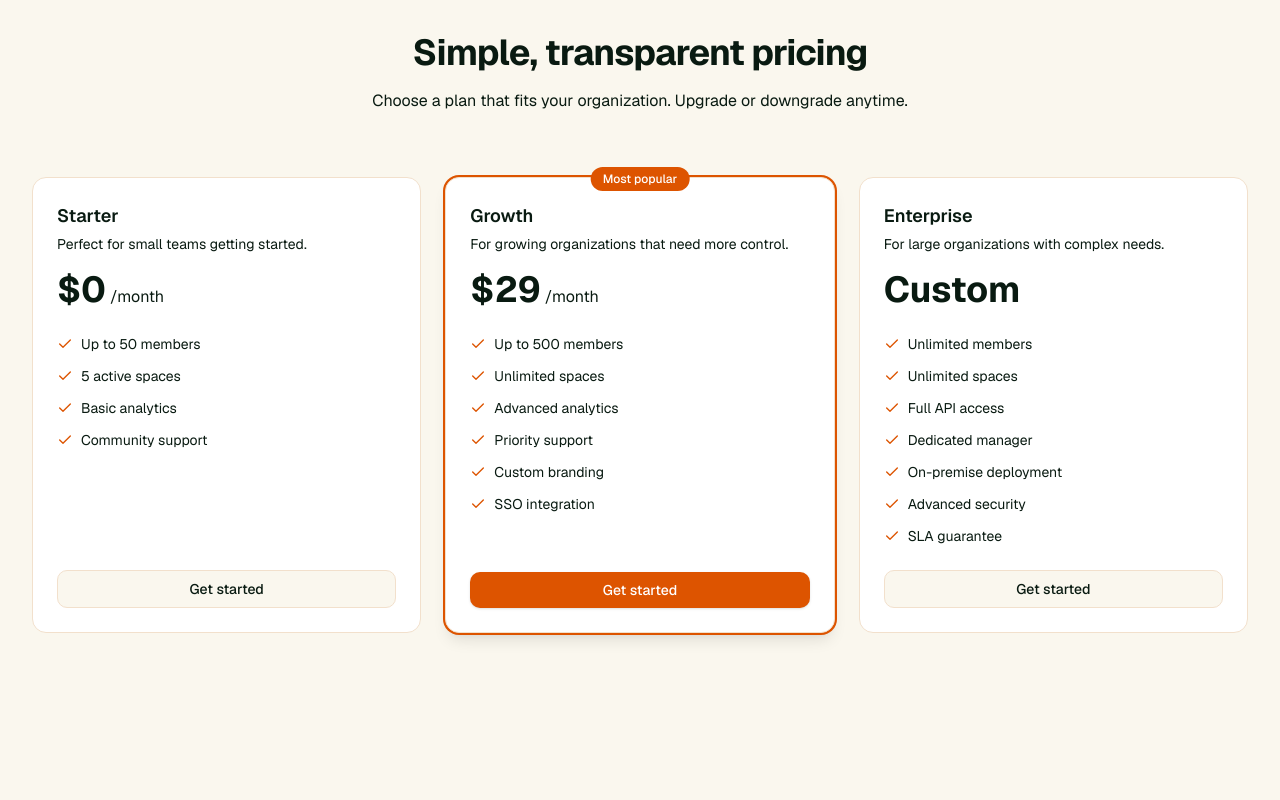
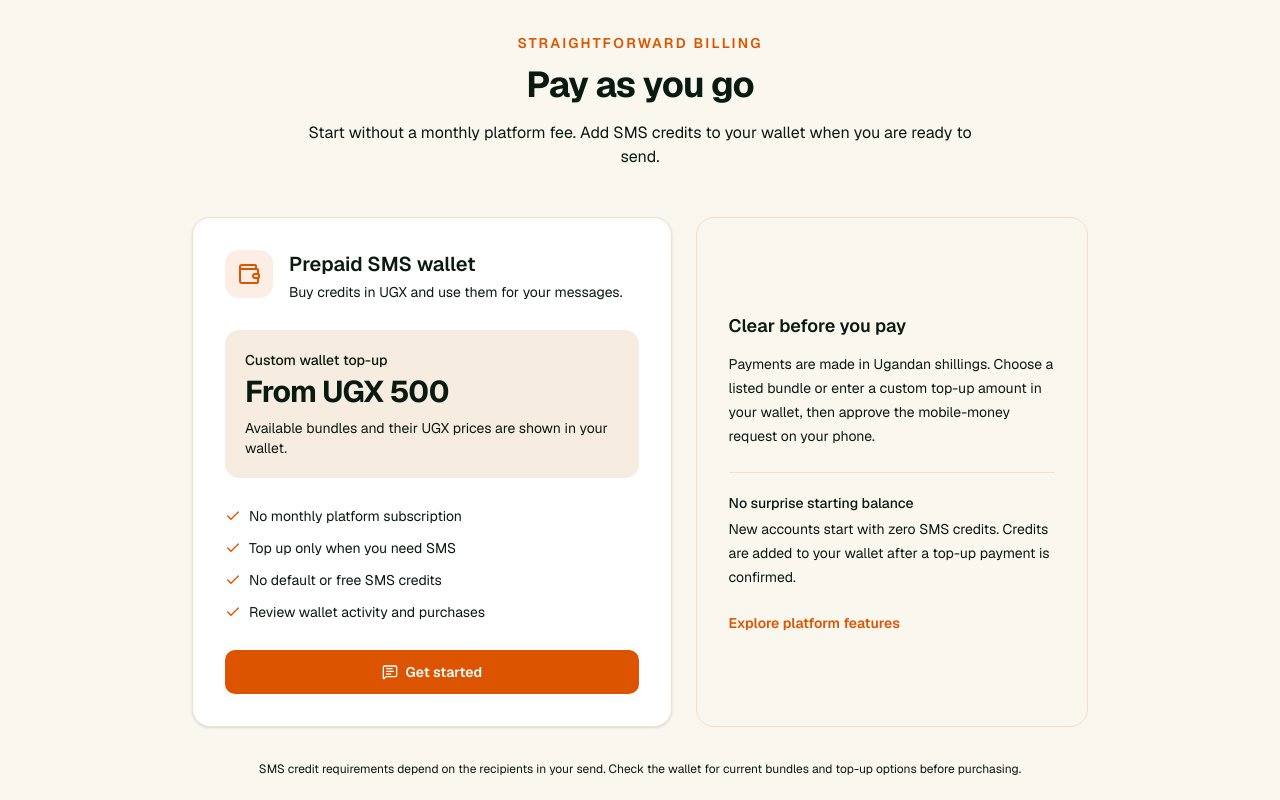
Before and after one commit to Arsey-Tracy/yo_space_ug, a Next.js app: page / in a window 1280 px wide. Shown: the part 2200-3000 px from the top of the page. Built offline with nearby package versions, Linux system fonts and the light colour scheme.

Commit message:
feat: update PricingSection to include prepaid SMS wallet and custom top-up options

```diff
--- a/components/sections/PricingSection.tsx
+++ b/components/sections/PricingSection.tsx
@@ -1,47 +1,11 @@
-import { Check } from "lucide-react";
+import { Check, MessageSquareText, Wallet } from "lucide-react";
+import Link from "next/link";
 
-const plans = [
-    {
-        name: "Starter",
-        price: "$0",
-        description: "Perfect for small teams getting started.",
-        features: [
-            "Up to 50 members",
-            "5 active spaces",
-            "Basic analytics",
-            "Community support",
-        ],
-        highlighted: false,
-    },
-    {
-        name: "Growth",
-        price: "$29",
-        description: "For growing organizations that need more control.",
-        features: [
-            "Up to 500 members",
-            "Unlimited spaces",
-            "Advanced analytics",
-            "Priority support",
-            "Custom branding",
-            "SSO integration",
-        ],
-        highlighted: true,
-    },
-    {
-        name: "Enterprise",
-        price: "Custom",
-        description: "For large organizations with complex needs.",
-        features: [
-            "Unlimited members",
-            "Unlimited spaces",
-            "Full API access",
-            "Dedicated manager",
-            "On-premise deployment",
-            "Advanced security",
-            "SLA guarantee",
-        ],
-        highlighted: false,
-    },
+const includedFeatures = [
+    "No monthly platform subscription",
+    "Top up only when you need SMS",
+    "No default or free SMS credits",
+    "Review wallet activity and purchases",
 ];
 
 export function PricingSection() {
@@ -49,65 +13,87 @@ export function PricingSection() {
         <section id="pricing" className="py-20 sm:py-28">
             <div className="mx-auto max-w-7xl px-4 sm:px-6 lg:px-8">
                 <div className="mx-auto max-w-2xl text-center">
-                    <h2 className="text-3xl font-bold tracking-tight sm:text-4xl">
-                        Simple, transparent pricing
+                    <p className="text-sm font-semibold uppercase tracking-[0.16em] text-primary">
+                        Straightforward billing
+                    </p>
+                    <h2 className="mt-3 text-3xl font-bold tracking-tight sm:text-4xl">
+                        Pay as you go
                     </h2>
                     <p className="mt-4 text-muted-foreground">
-                        Choose a plan that fits your organization. Upgrade or downgrade anytime.
+                        Start without a monthly platform fee. Add SMS credits to your wallet
+                        when you are ready to send.
                     </p>
                 </div>
-                <div className="mt-16 grid gap-6 lg:grid-cols-3">
-                    {plans.map((plan, index) => (
-                        <div
-                            key={index}
-                            className={`relative flex flex-col rounded-xl border p-6 ${
-                                plan.highlighted
-                                    ? "bg-card shadow-lg ring-2 ring-primary"
-                                    : "bg-card"
-                            }`}
-                        >
-                            {plan.highlighted && (
-                                <div className="absolute -top-3 left-1/2 -translate-x-1/2">
-                                    <span className="rounded-full bg-primary px-3 py-1 text-xs font-medium text-primary-foreground">
-                                        Most popular
+
+                <div className="mx-auto mt-12 grid max-w-4xl gap-6 lg:grid-cols-[1.1fr_0.9fr]">
+                    <div className="flex flex-col rounded-2xl border bg-card p-7 shadow-sm sm:p-8">
+                        <div className="flex items-start gap-4">
+                            <span className="flex size-12 shrink-0 items-center justify-center rounded-xl bg-primary/10 text-primary">
+                                <Wallet className="size-6" />
                             </span>
-                                </div>
-                            )}
-                            <div className="mb-4">
-                                <h3 className="text-lg font-semibold">{plan.name}</h3>
+                            <div>
+                                <h3 className="text-xl font-semibold">Prepaid SMS wallet</h3>
                                 <p className="mt-1 text-sm text-muted-foreground">
-                                    {plan.description}
+                                    Buy credits in UGX and use them for your messages.
                                 </p>
                             </div>
-                            <div className="mb-6 flex items-baseline">
-                                <span className="text-4xl font-bold">{plan.price}</span>
-                                {plan.price !== "Custom" && (
-                                    <span className="ml-1 text-muted-foreground">/month</span>
-                                )}
                         </div>
-                            <ul className="mb-6 space-y-3">
-                                {plan.features.map((feature, i) => (
-                                    <li key={i} className="flex items-center gap-2 text-sm">
+
+                        <div className="my-7 rounded-xl bg-muted/60 p-5">
+                            <p className="text-sm font-medium text-muted-foreground">
+                                Custom wallet top-up
+                            </p>
+                            <p className="mt-1 text-3xl font-bold tracking-tight">From UGX 500</p>
+                            <p className="mt-2 text-sm text-muted-foreground">
+                                Available bundles and their UGX prices are shown in your wallet.
+                            </p>
+                        </div>
+
+                        <ul className="mb-7 space-y-3">
+                            {includedFeatures.map((feature) => (
+                                <li key={feature} className="flex items-center gap-2 text-sm">
                                     <Check className="size-4 shrink-0 text-primary" />
                                     {feature}
                                 </li>
                             ))}
                         </ul>
-                            <div className="mt-auto">
-                                <a
+
+                        <Link
                             href="/register"
-                                    className={`inline-flex w-full items-center justify-center rounded-lg px-4 py-2 text-sm font-medium transition-all ${
-                                        plan.highlighted
-                                            ? "bg-primary text-primary-foreground shadow-sm hover:opacity-90"
-                                            : "border bg-background hover:bg-muted"
-                                    }`}
+                            className="mt-auto inline-flex w-full items-center justify-center gap-2 rounded-lg bg-primary px-4 py-3 text-sm font-semibold text-primary-foreground transition-opacity hover:opacity-90"
                         >
+                            <MessageSquareText className="size-4" />
                             Get started
-                                </a>
+                        </Link>
                     </div>
+
+                    <aside className="flex flex-col justify-center rounded-2xl border bg-background p-7 sm:p-8">
+                        <h3 className="text-lg font-semibold">Clear before you pay</h3>
+                        <p className="mt-3 text-sm leading-6 text-muted-foreground">
+                            Payments are made in Ugandan shillings. Choose a listed bundle
+                            or enter a custom top-up amount in your wallet, then approve
+                            the mobile-money request on your phone.
+                        </p>
+                        <div className="mt-6 border-t pt-5">
+                            <p className="text-sm font-medium">No surprise starting balance</p>
+                            <p className="mt-1 text-sm leading-6 text-muted-foreground">
+                                New accounts start with zero SMS credits. Credits are added
+                                to your wallet after a top-up payment is confirmed.
+                            </p>
                         </div>
-                    ))}
+                        <Link
+                            href="/#features"
+                            className="mt-6 text-sm font-semibold text-primary hover:underline"
+                        >
+                            Explore platform features
+                        </Link>
+                    </aside>
                 </div>
+
+                <p className="mx-auto mt-8 max-w-3xl text-center text-xs leading-5 text-muted-foreground">
+                    SMS credit requirements depend on the recipients in your send. Check
+                    the wallet for current bundles and top-up options before purchasing.
+                </p>
             </div>
         </section>
     );
```
Lines whose indentation alone changed are shown as unchanged.
